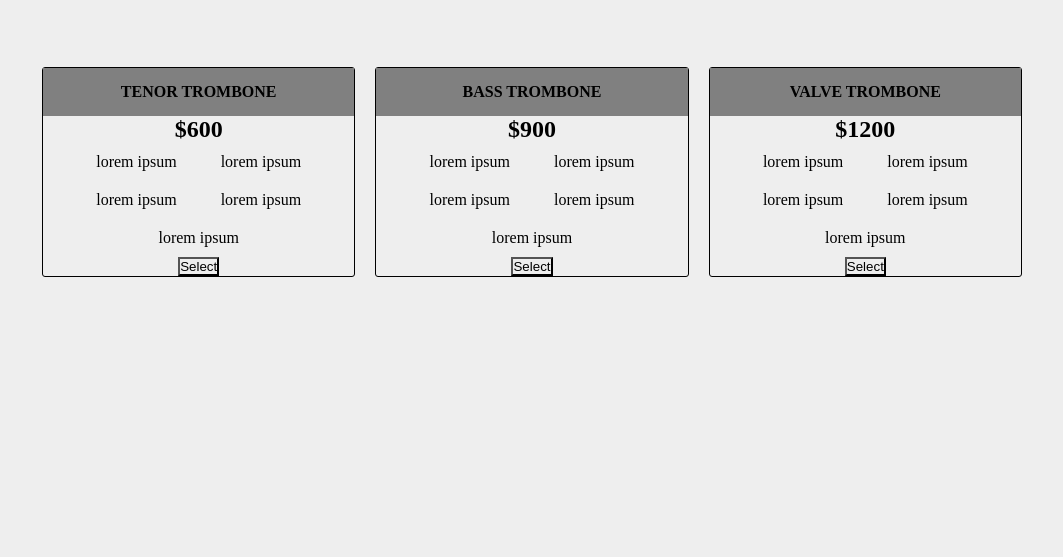
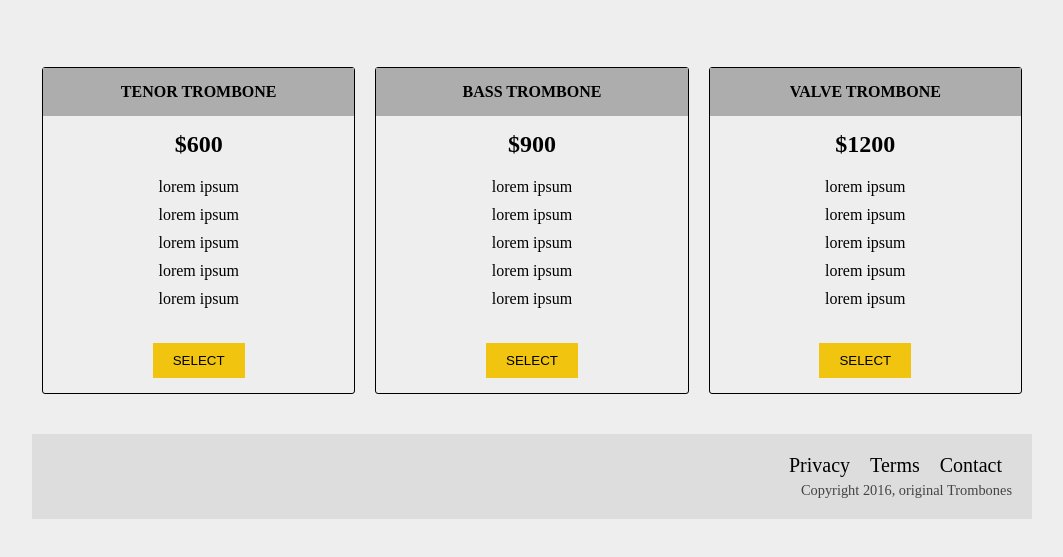
Before and after one commit to BruceFelix/Frontend-projects, a plain HTML site: page landing page/index.html in a window 1280 px wide. Shown: the part 1005-1562 px from the top of the page, without its empty margins (108-1171 px from the left). Before the commit the page ends 1362 px from the top, so only its background shows below. Drawn offline with Linux system fonts and the light colour scheme.

Commit message:
Landing page done

```diff
--- a/landing page/index.html
+++ b/landing page/index.html
@@ -109,6 +109,15 @@
 
             </div>
         </section>
+        <footer>
+            <ul>
+                <li><a href="#">Privacy</a></li>
+                <li><a href="#">Terms</a></li>
+                <li><a href="#">Contact</a></li>
+            </ul>
+            <span>Copyright 2016, original Trombones</span>
+        </footer>
     </main>
+
 </body>
 </html>
--- a/landing page/main.css
+++ b/landing page/main.css
@@ -87,17 +87,65 @@ input[type=submit]{
   display: flex;
   flex-direction: column;
   border-radius: 3px;
-  border: 1px solid black;
+  border: 1px solid rgb(0, 0, 0);
   margin: 10px;
   width: calc(100% / 3);
   text-align: center;
   align-items: center;
 }
-.level{
-  background-color: grey;
+.product > .level{
+  background-color: rgb(173, 173, 173);
   width: 100%;
   color: black;
   padding: 15px 0;
   text-transform: uppercase;
   font-weight: 700;
 }
+.product > h2{
+  margin-top: 15px;
+}
+.product > ol{
+  margin: 15px 0;
+}
+.product > ol > li{
+  padding: 5px 0;
+  display: block;
+}
+.product > button {
+  border: 0;
+  margin: 15px 0;
+  background-color: #f1c40f;
+  font-weight: 400;
+  text-transform: uppercase;
+  padding: 10px 20px;
+}
+.product > button:hover {
+  background-color: orange;
+  transition: background-color 1s;
+}
+footer{
+  margin-top: 30px;
+  background-color: #ddd;
+  padding: 20px;
+  bottom: 0;
+}
+footer > ul{
+  display: flex;
+  background-color: #ddd;
+  justify-content: flex-end;
+}
+footer > ul > li{
+  background-color: #ddd;
+  padding: 0 10px;
+}
+footer a{
+  background-color: #ddd;
+}
+footer > span {
+  margin-top: 5px;
+  display: flex;
+  justify-content: flex-end;
+  font-size: 0.9em;
+  background-color: #ddd;
+  color: #444;
+}
```
